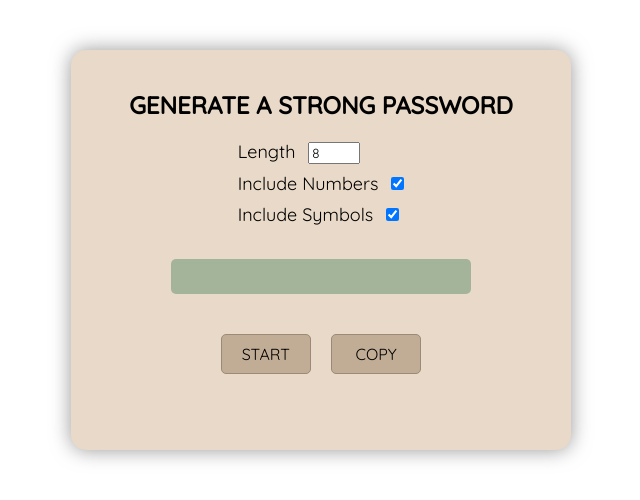
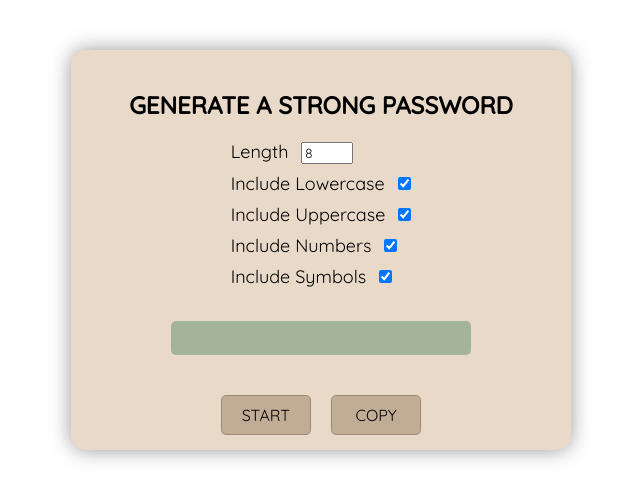
Before and after one commit to b-frazier/generate-password, a plain HTML site: page index.html in a window 1280 px wide. Shown: the whole page, without its empty margins (319-959 px from the left). Drawn offline with Linux system fonts and the light colour scheme.

Commit message:
add upper and lower options

```diff
--- a/index.html
+++ b/index.html
@@ -19,6 +19,14 @@
                 <input type="number" id="length" value="8" min="8" max="128"/>
             </div>
             <div class="settings-opt">
+                <label for="lower">Include Lowercase</label>
+                <input type="checkbox" id="lower" checked/>
+            </div>
+            <div class="settings-opt">
+                <label for="upper">Include Uppercase</label>
+                <input type="checkbox" id="upper" checked/>
+            </div>
+            <div class="settings-opt">
                 <label for="numbers">Include Numbers</label>
                 <input type="checkbox" id="numbers" checked/>
             </div>
@@ -29,8 +37,8 @@
         </div>
         <p id="password"></p>
         <div class="buttons">
-            <button id="generate" class="btn">START</button>
-            <button id="copy" class="btn">COPY</button>
+            <button type="button" id="generate" class="btn">START</button>
+            <button type="button" id="copy" class="btn">COPY</button>
         </div>
     </div>
     <script src="assets/script.js"></script>
```
